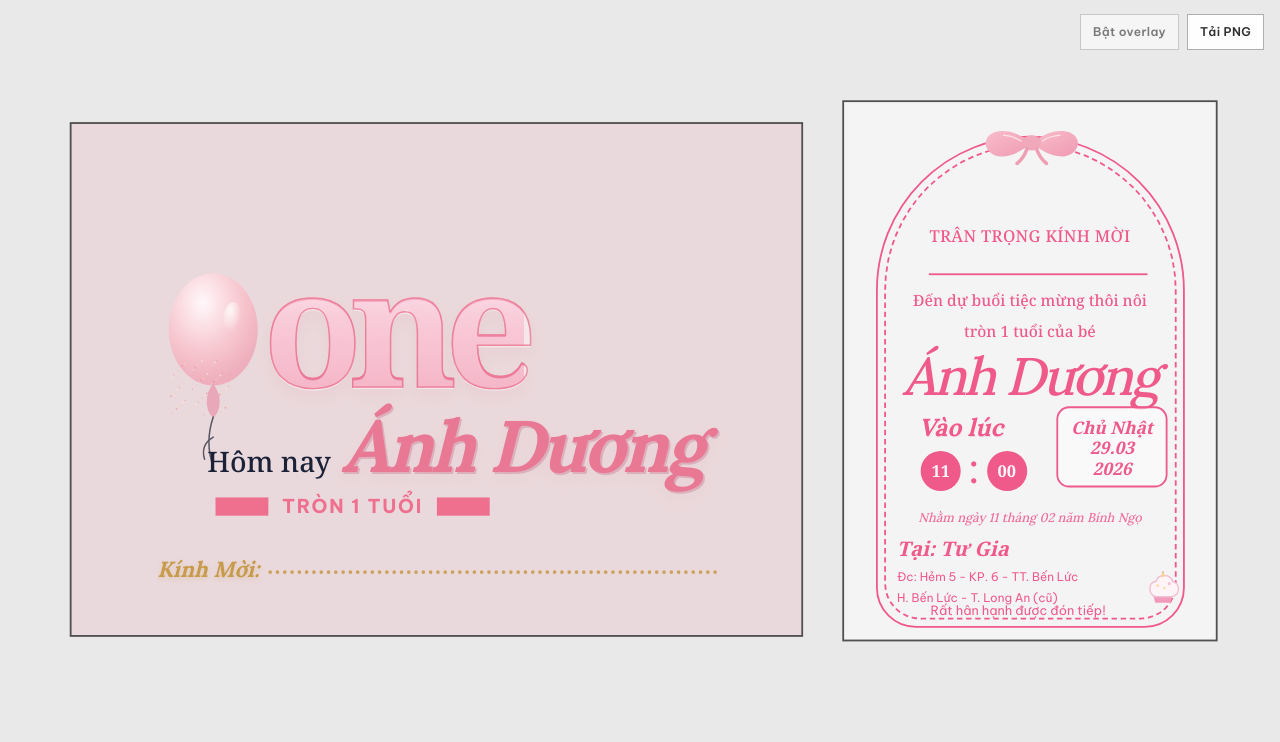
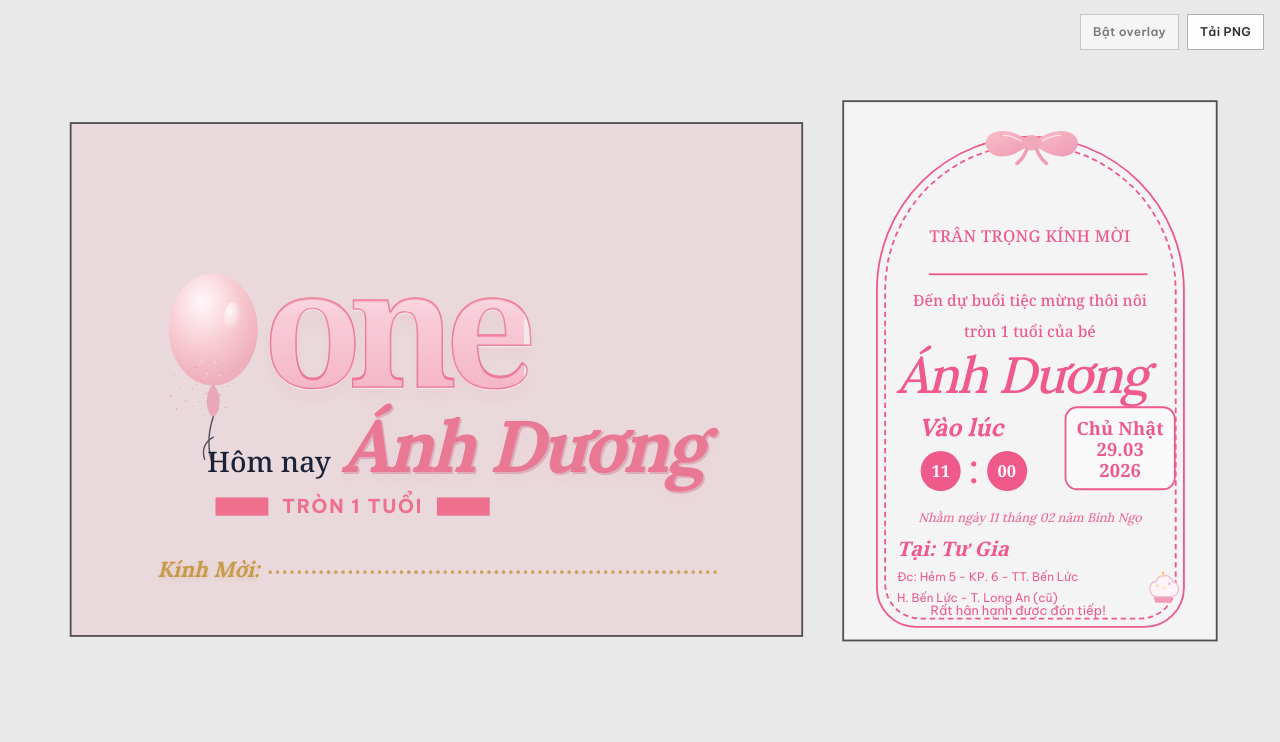
Before and after one commit to ThuKudo/Thiep-moi-tiec-thoi-noi, a Next.js app: page / in a window 1280 px wide. Shown: the top 742 px of the page. Built offline with nearby package versions, Linux system fonts and the light colour scheme.

Commit message:
fix: refine right panel name and date box typography

```diff
--- a/src/components/InvitationScene.module.css
+++ b/src/components/InvitationScene.module.css
@@ -301,14 +301,14 @@
   position: absolute;
   top: 271px;
   left: 56px;
-  right: 56px;
+  right: 74px;
   margin: 0;
   text-align: center;
   font-family: "Lora", "Noto Serif", Georgia, serif;
   font-style: italic;
-  font-size: 58px;
+  font-size: 56px;
   line-height: 1;
-  letter-spacing: -0.045em;
+  letter-spacing: -0.035em;
   color: #ef5a8a;
 }
 
@@ -360,7 +360,7 @@
 
 .dateBox {
   position: absolute;
-  right: 53px;
+  right: 44px;
   top: 334px;
   width: 122px;
   border: 2px solid #ef5a8a;
@@ -373,10 +373,11 @@
 .dateText {
   margin: 0;
   font-family: "Noto Serif", Georgia, serif;
-  font-style: italic;
+  font-style: normal;
   font-weight: 700;
-  font-size: 19px;
-  line-height: 1.18;
+  font-size: 20px;
+  line-height: 1.16;
+  letter-spacing: 0.01em;
   color: #ef5a8a;
 }
 
```
